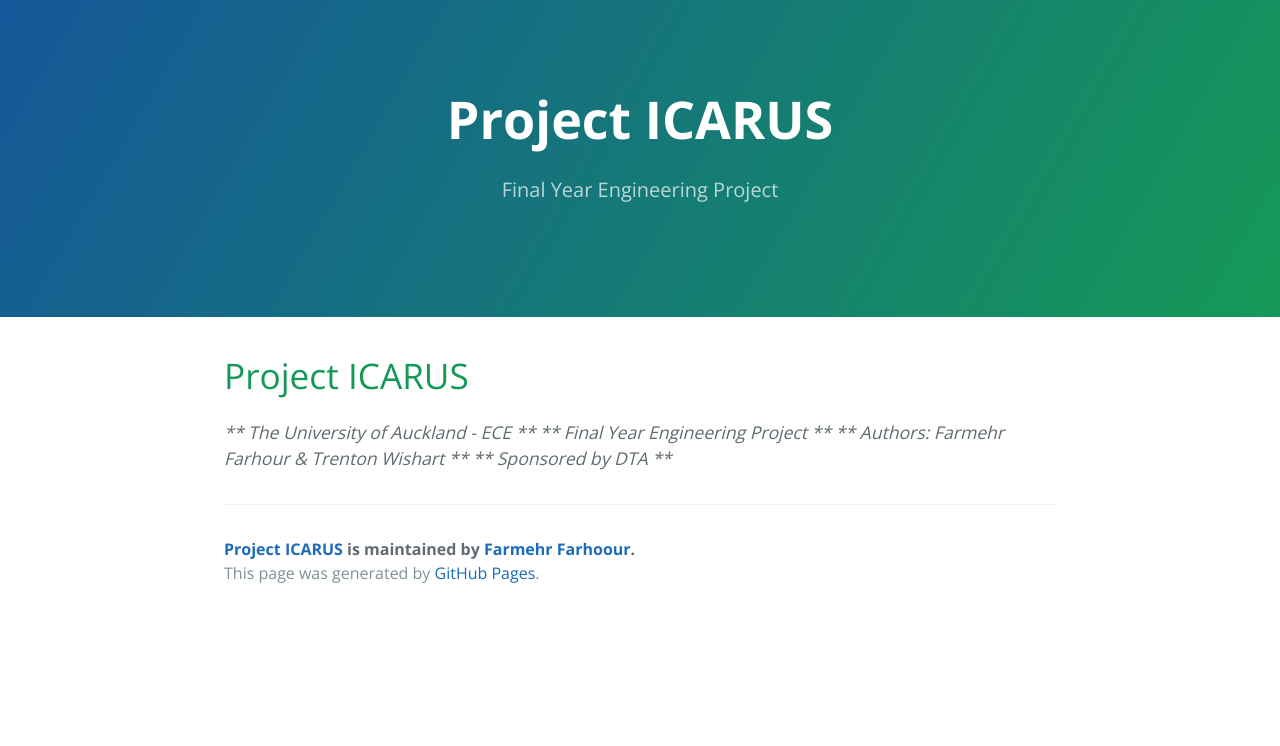
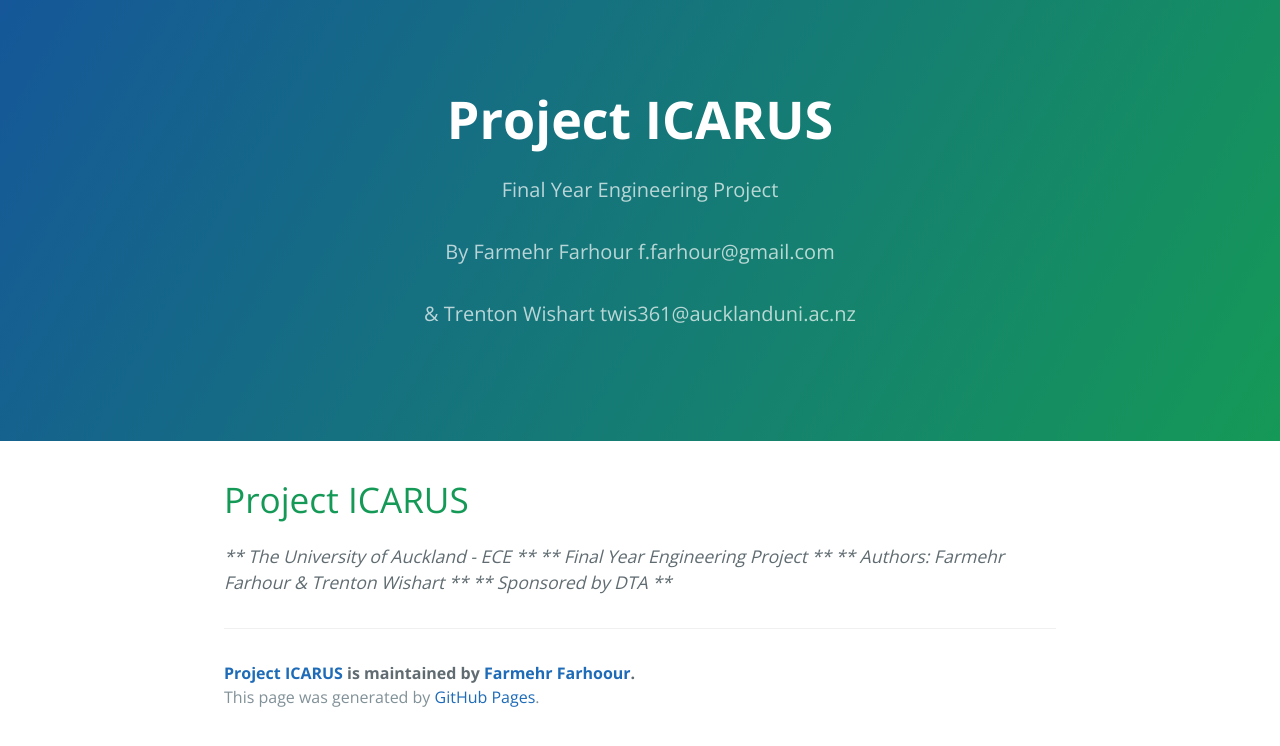
Before and after one commit to ffarhour/Project-ICARUS, a Jekyll site: the page built from _posts/2016-02-12-sample-content.markdown, in a window 1280 px wide. Shown: the top 746 px of the page. Built offline with Jekyll 4.4.1, drawn with Linux system fonts in a browser that asks for light colours.

Commit message:
header changes

```diff
--- a/_includes/page-header.html
+++ b/_includes/page-header.html
@@ -1,4 +1,6 @@
 <section class="page-header">
   <h1 class="project-name">{{ site.title }}</h1>
   <h2 class="project-tagline">{{ site.tagline }}</h2>
+  <h2 class="project-tagline">By Farmehr Farhour f.farhour@gmail.com</h2>
+  <h2 class="project-tagline">& Trenton Wishart twis361@aucklanduni.ac.nz</h2>
 </section>
```
Also changed, not shown: index.md (+1 -4 lines).
